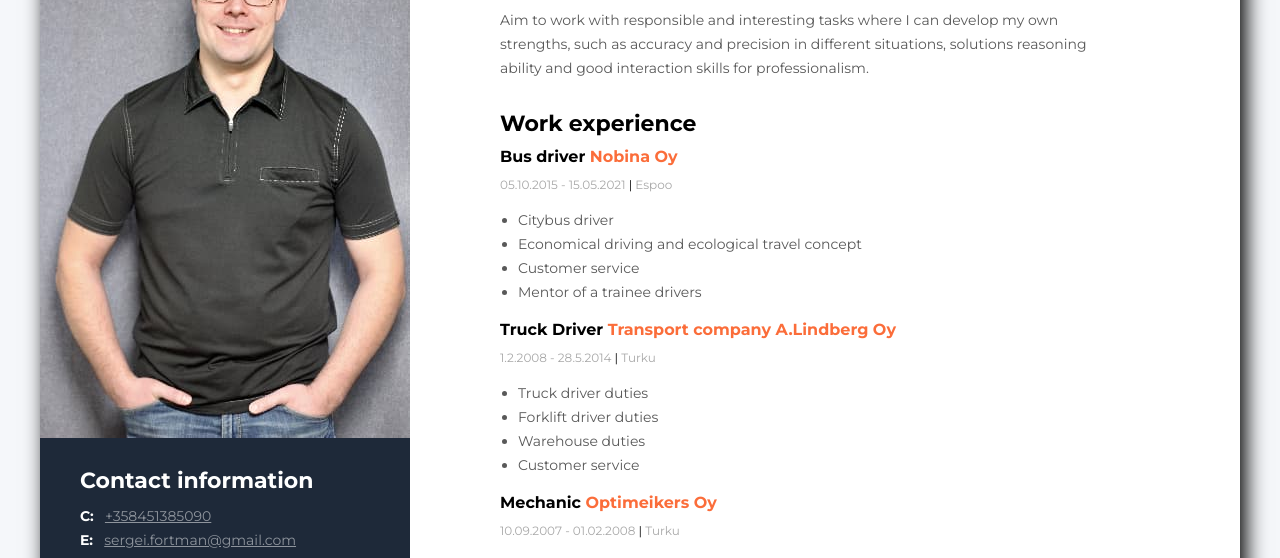
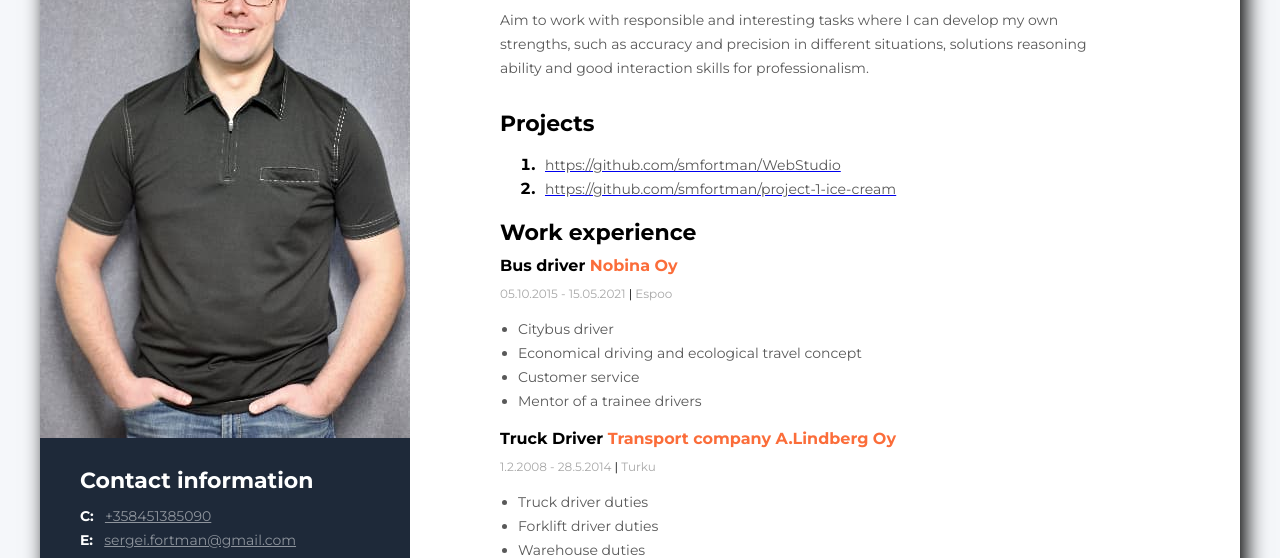
Before and after one commit to smfortman/cv, a plain HTML site: page index-eng.html in a window 1280 px wide. Shown: the part 237-795 px from the top of the page. Drawn offline with Linux system fonts and the light colour scheme.

Commit message:
added projects section

```diff
--- a/css/style.css
+++ b/css/style.css
@@ -44,6 +44,20 @@ body {
   line-height: 24px;
   color: #595959;
   margin-bottom: 30px;
+}
+
+.projects_item {
+  color: #000;
+  font-weight: bold;
+}
+
+.projects_text {
+  font-style: normal;
+  font-weight: normal;
+  font-size: 14px;
+  line-height: 24px;
+  color: #595959;
+  margin-left: 5px;
 }
 
 /* my work experience section */
--- a/index-eng.html
+++ b/index-eng.html
@@ -38,6 +38,20 @@
           different situations, solutions reasoning ability and good
           interaction skills for professionalism.
         </p>
+      </div>
+      <div>
+        <h2 class="main_content_title">Projects</h2>
+        <ol>
+          <li class="projects_item">
+            <a href="https://github.com/smfortman/WebStudio"><span
+                class="projects_text">https://github.com/smfortman/WebStudio</span></a>
+          </li>
+          <li class="projects_item">
+            <a href="https://github.com/smfortman/project-1-ice-cream"><span
+                class="projects_text">https://github.com/smfortman/project-1-ice-cream</span></a>
+          </li>
+
+        </ol>
       </div>
       <!-- My work Experience section -->
       <div class="my_work_experience_section">
```
